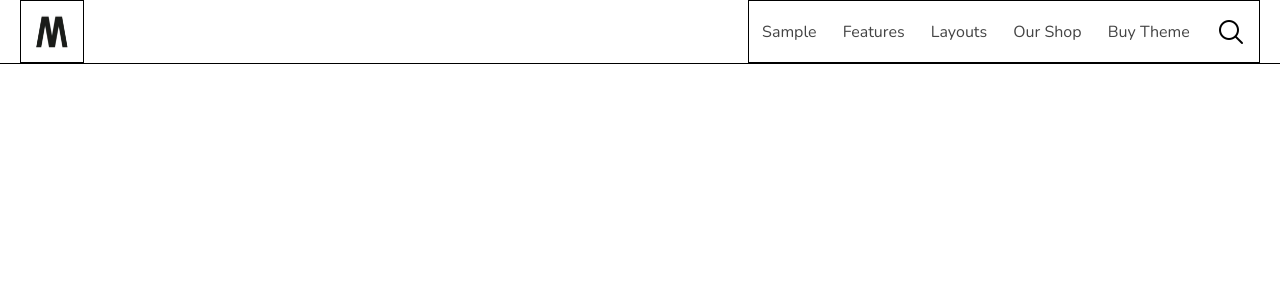
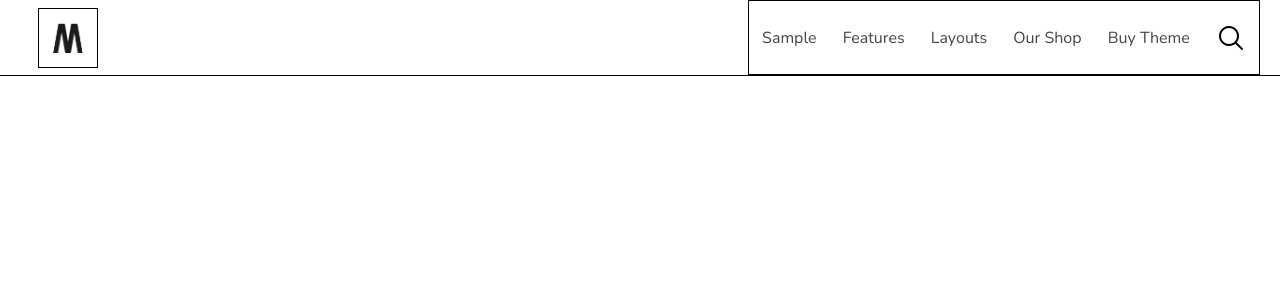
Before and after one commit to prabhat1001/Monochrome, a React (Create React App) app: page / in a window 1280 px wide. Shown: the top 300 px of the page. Built offline with nearby package versions, Linux system fonts and the light colour scheme.

Commit message:
feat: NavBar added

```diff
--- a/src/Components/NavBar/NavBar.js
+++ b/src/Components/NavBar/NavBar.js
@@ -24,19 +24,21 @@ const NavBar = () => {
 }
 
 const Nav = styled.div`
-  position: relative;
+  position: absolute;
+  z-index: 1;
   display: flex;
+  align-items: center;
   width: 100%;
-  height: 64px;
+  height: 76px;
   background-color: #fff;
   border-bottom: #000 solid 1px;
 `;
 
 const Logo = styled.div`
   position: relative;
-  left: 20px;
-  width: 5%;
-  height: 100%;
+  left: 3%;
+  width: 60px;
+  height: 60px;
   border: #000 solid 1px;
 
   img{
```
